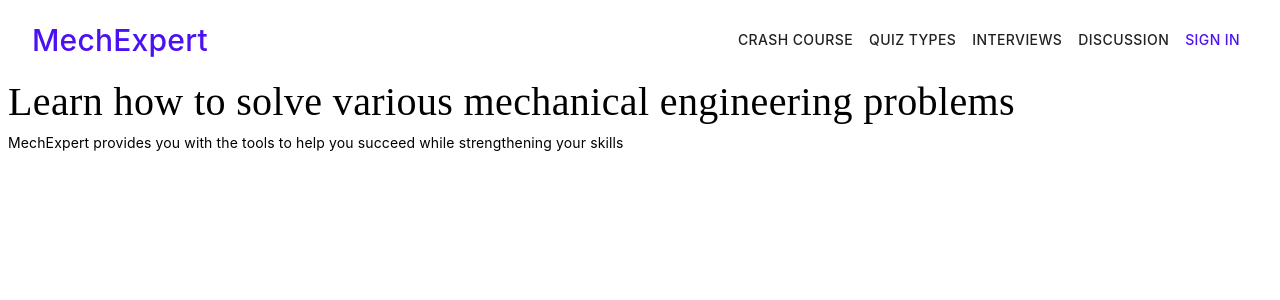
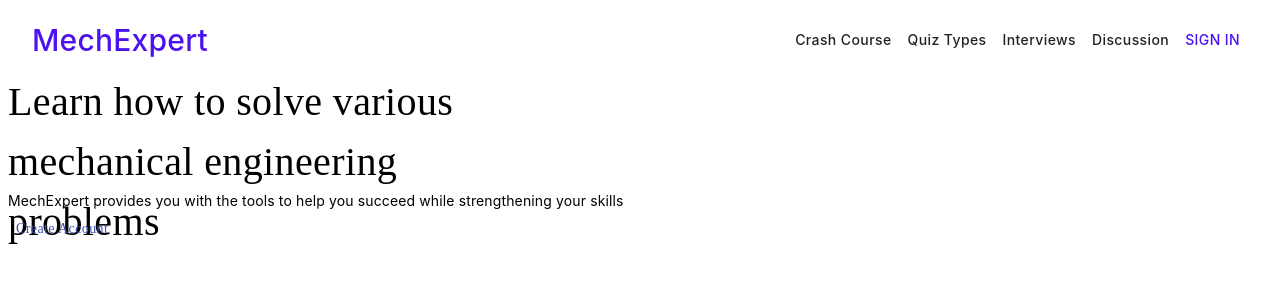
Before and after one commit to chrissantoss/mechexpert, a React (Create React App) app: page / in a window 1280 px wide. Shown: the top 300 px of the page. Built offline with nearby package versions, Linux system fonts and the light colour scheme.

Commit message:
button classes and intro text ui changes

```diff
--- a/src/components /IntroSection.jsx
+++ b/src/components /IntroSection.jsx
@@ -1,15 +1,22 @@
 import React from 'react'
 import Typography from '@material-ui/core/Typography';
 import { makeStyles } from '@material-ui/core/styles';
+import Button from "@material-ui/core/Button";
 
 const useStyles = makeStyles((theme) => ({
     introTitle: {
         fontFamily: 'Semi Bold',
         fontSize: 40,
+        height: 118,
+        width: 470,
+        left: 837
     },
     introDescription: {
         fontFamily: 'Inter',
         fontSize: 14,
+    },
+    createAccountButton: {
+        fontFamily: 'Source Sans Pro',
     }
 }));
 
@@ -20,6 +27,7 @@ export default function IntroSection() {
         <div>
             <Typography className={classes.introTitle}>Learn how to solve various mechanical engineering problems</Typography>
             <Typography className={classes.introDescription}>MechExpert provides you with the tools to help you succeed while strengthening your skills</Typography>
+            <Button color='primary' style={{ textTransform: 'none' }} className={classes.createAccountButton}>Create Account</Button>
         </div>
     )
 }
--- a/src/components /LandingHeader.jsx
+++ b/src/components /LandingHeader.jsx
@@ -63,10 +63,10 @@ export default function LandingHeader() {
           MechExpert
         </Typography>
 
-        <Button className={classes.navBarText}>Crash Course</Button>
-        <Button className={classes.navBarText}>Quiz Types</Button>
-        <Button className={classes.navBarText}>Interviews</Button>
-        <Button className={classes.navBarText}>Discussion</Button>
+        <Button className={classes.navBarText} style={{ textTransform: 'none' }}>Crash Course</Button>
+        <Button className={classes.navBarText} style={{ textTransform: 'none' }}>Quiz Types</Button>
+        <Button className={classes.navBarText} style={{ textTransform: 'none' }}>Interviews</Button>
+        <Button className={classes.navBarText} style={{ textTransform: 'none' }}>Discussion</Button>
         {auth && (
           <Button className={classes.signInText}>Sign In</Button>
         )}
```
